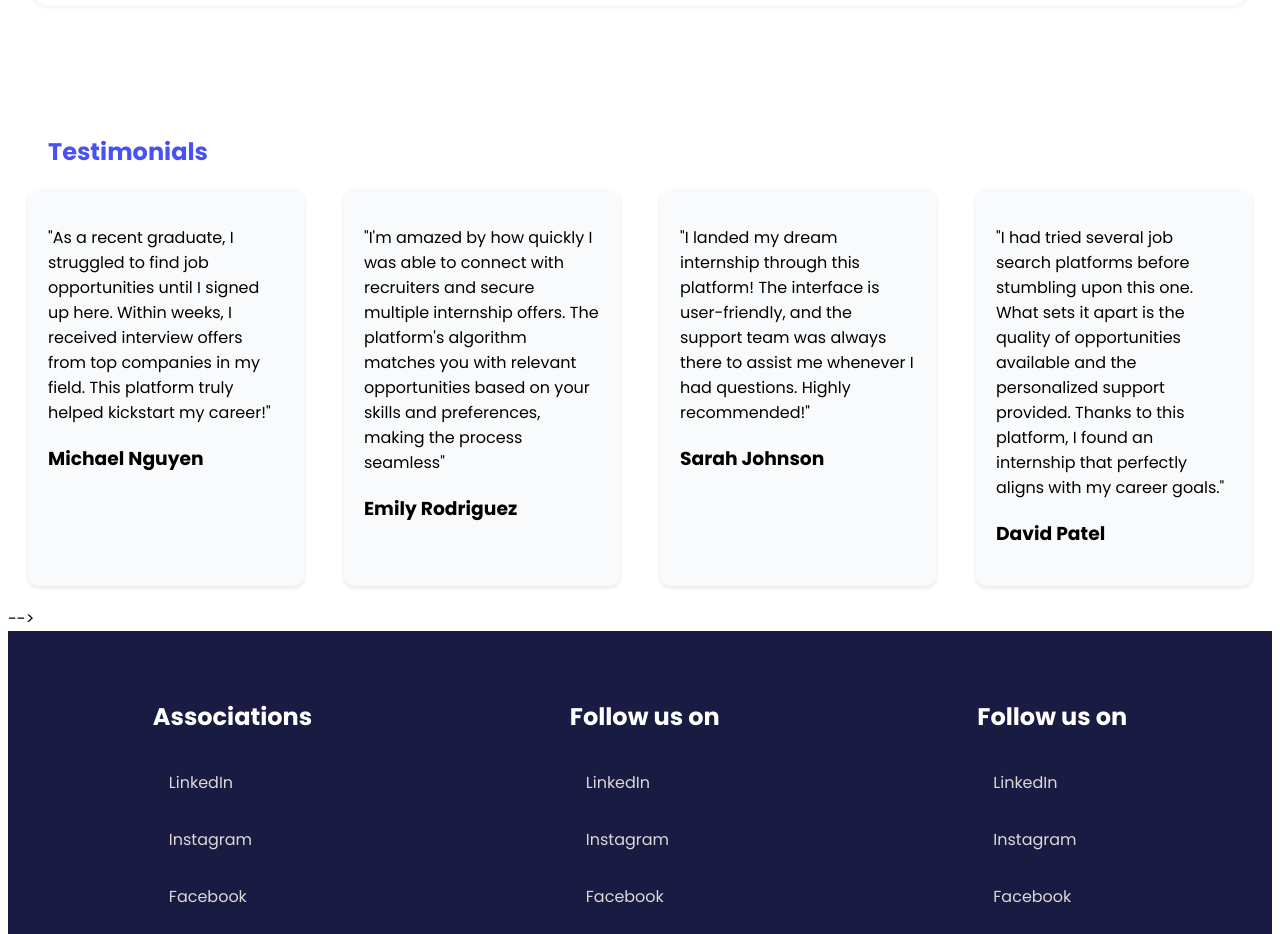
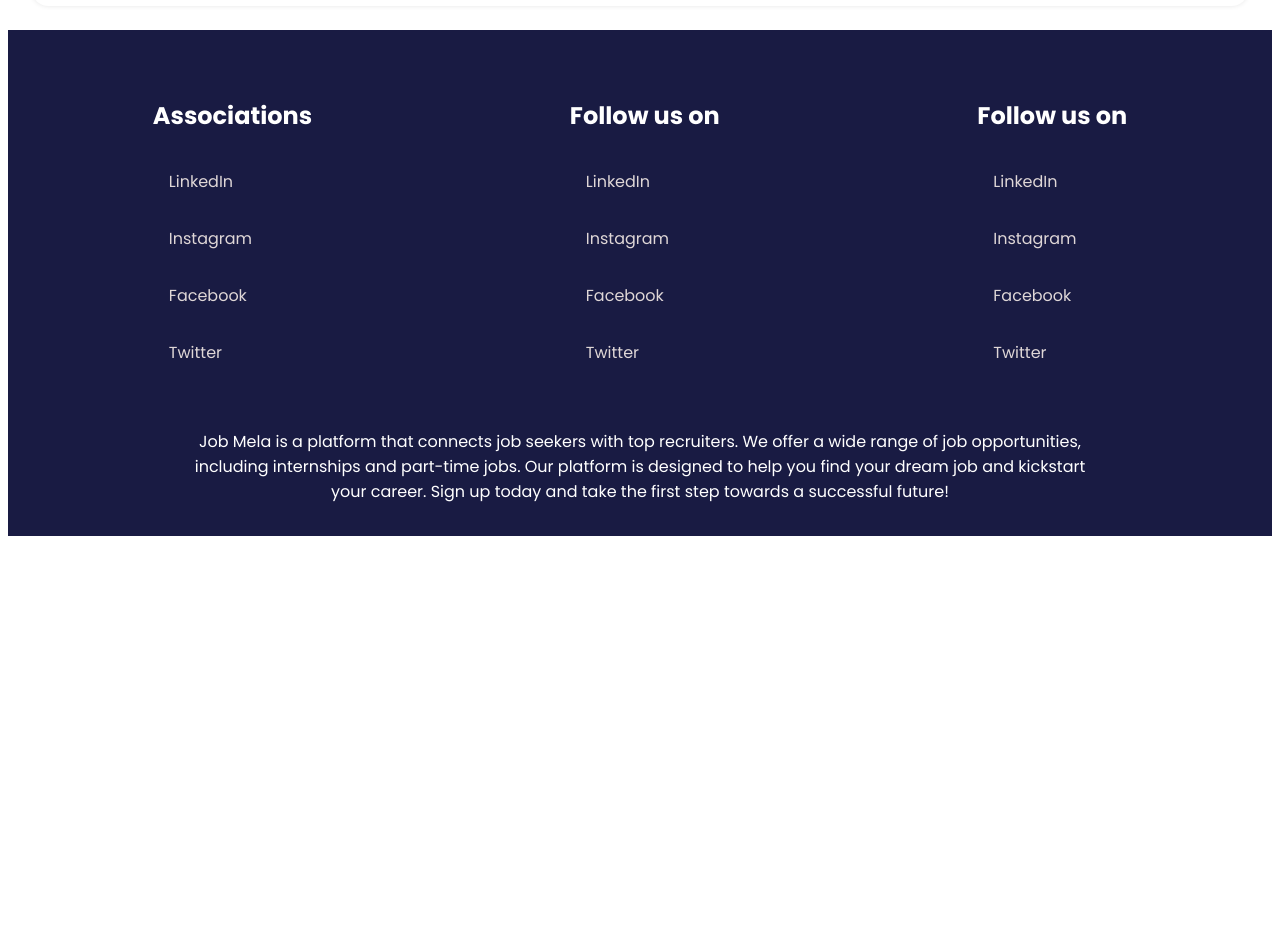
Before and after one commit to nightcoder26/SWE-LAB, a plain HTML site: page index.html in a window 1280 px wide. Shown: the part 1540-2474 px from the top of the page. After the commit the page ends 2084 px from the top, so only its background shows below. Drawn offline with Linux system fonts and the light colour scheme.

Commit message:
Remove commented out code

```diff
--- a/index.html
+++ b/index.html
@@ -83,37 +83,7 @@
             </div>
           </div>
 
-            <h2 class="title-recruiters">Testimonials</h2>
-            <div class="testimonials">
-            <div class="testimonial">
-                <p class="testimonial-text">
-                    "As a recent graduate, I struggled to find job opportunities until I signed up here. Within weeks, I received interview offers from top companies in my field. This platform truly helped kickstart my career!"
-                </p>
-                <h3 class="testimonial-name">Michael Nguyen
-                </h3>
-            </div>
-            <div class="testimonial">
-                <p class="testimonial-text">
-                    "I'm amazed by how quickly I was able to connect with recruiters and secure multiple internship offers. The platform's algorithm matches you with relevant opportunities based on your skills and preferences, making the process seamless"
-                </p>
-                <h3 class="testimonial-name">Emily Rodriguez
-                </h3>
-            </div>
-            <div class="testimonial">
-                <p class="testimonial-text">
-                    "I landed my dream internship through this platform! The interface is user-friendly, and the support team was always there to assist me whenever I had questions. Highly recommended!"
-                </p>
-                <h3 class="testimonial-name">Sarah Johnson
-                </h3>
-            </div>
-            <div class="testimonial">
-                <p class="testimonial-text">
-                    "I had tried several job search platforms before stumbling upon this one. What sets it apart is the quality of opportunities available and the personalized support provided. Thanks to this platform, I found an internship that perfectly aligns with my career goals."
-                </p>
-                <h3 class="testimonial-name">David Patel</h3>
-            </div>
-        </div>
-        </div> -->
+
        <div class="contact-links">
         <div class="div-1">
             <div class="contact-links-container">
```
